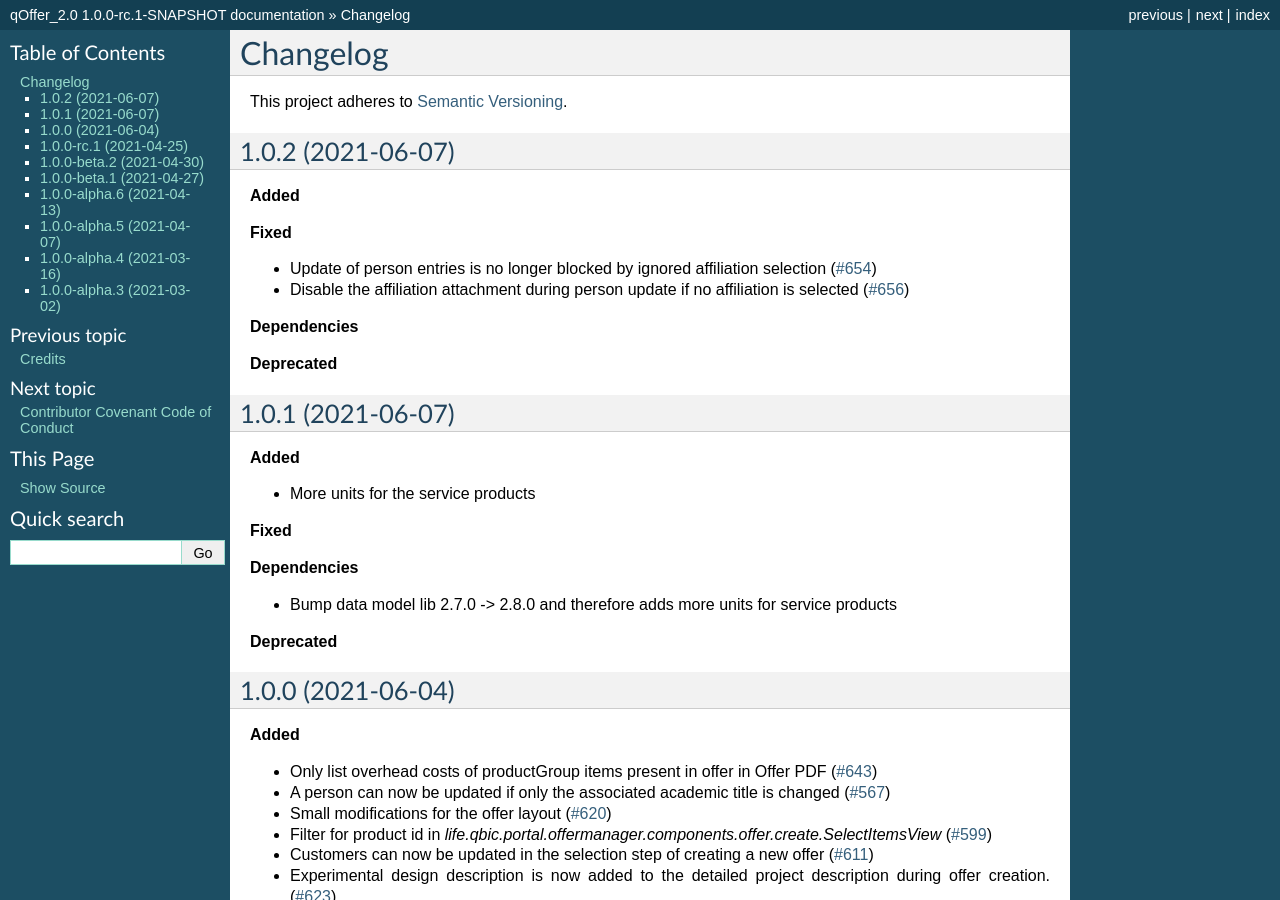
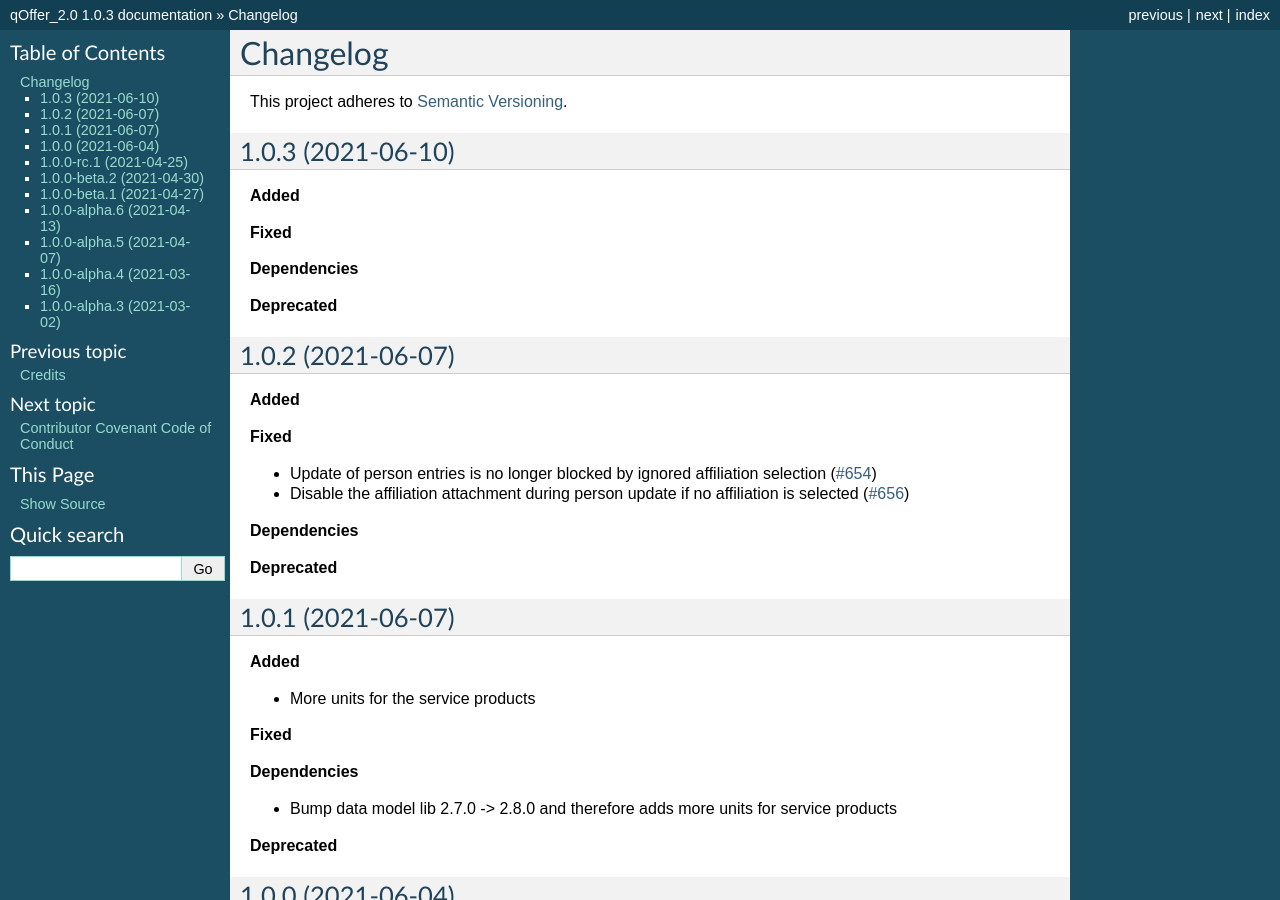
Before and after one commit to qbicsoftware/offer-manager-2-portlet, a Sphinx documentation site: the page built from docs/changelog.rst, in a window 1280 px wide and 900 px high. Built offline with Sphinx 7.4.7, drawn with Linux system fonts in a browser that asks for light colours; some of the changed text lies outside the part shown.

Commit message:
Bump Version manually since qube doesn't work

```diff
--- a/CHANGELOG.rst
+++ b/CHANGELOG.rst
@@ -3,6 +3,17 @@
 ==========
 
 This project adheres to `Semantic Versioning <https://semver.org/>`_.
+
+1.0.3 (2021-06-10)
+------------------
+
+**Added**
+
+**Fixed**
+
+**Dependencies**
+
+**Deprecated**
 
 1.0.2 (2021-06-07)
 ------------------
--- a/docs/conf.py
+++ b/docs/conf.py
@@ -55,9 +55,9 @@
 # the built documents.
 #
 # The short X.Y version.
-version = '1.0.0-rc.1-SNAPSHOT'
+version = '1.0.3'
 # The full version, including alpha/beta/rc tags.
-release = '1.0.0-rc.1-SNAPSHOT'
+release = '1.0.3'
 
 # The language for content autogenerated by Sphinx. Refer to documentation
 # for a list of supported languages.
--- a/pom.xml
+++ b/pom.xml
@@ -8,7 +8,7 @@
 		<module>offer-manager-app</module>
 	</modules>
 	<artifactId>offer-manager</artifactId>
-	<version>1.0.2-SNAPSHOT</version> <!-- <<QUBE_FORCE_BUMP>> -->
+	<version>1.0.3-SNAPSHOT</version> <!-- <<QUBE_FORCE_BUMP>> -->
 	<groupId>life.qbic</groupId>
 	<name>The new offer manager</name>
 	<url>http://github.com/qbicsoftware/qOffer_2.0</url>
--- a/qube.cfg
+++ b/qube.cfg
@@ -1,5 +1,5 @@
 [bumpversion]
-current_version = 1.0.0-rc.1-SNAPSHOT
+current_version = 1.0.3
 
 [bumpversion_files_whitelisted]
 dot_qube = .qube.yml
```
Also changed, not shown: 2 other files.
